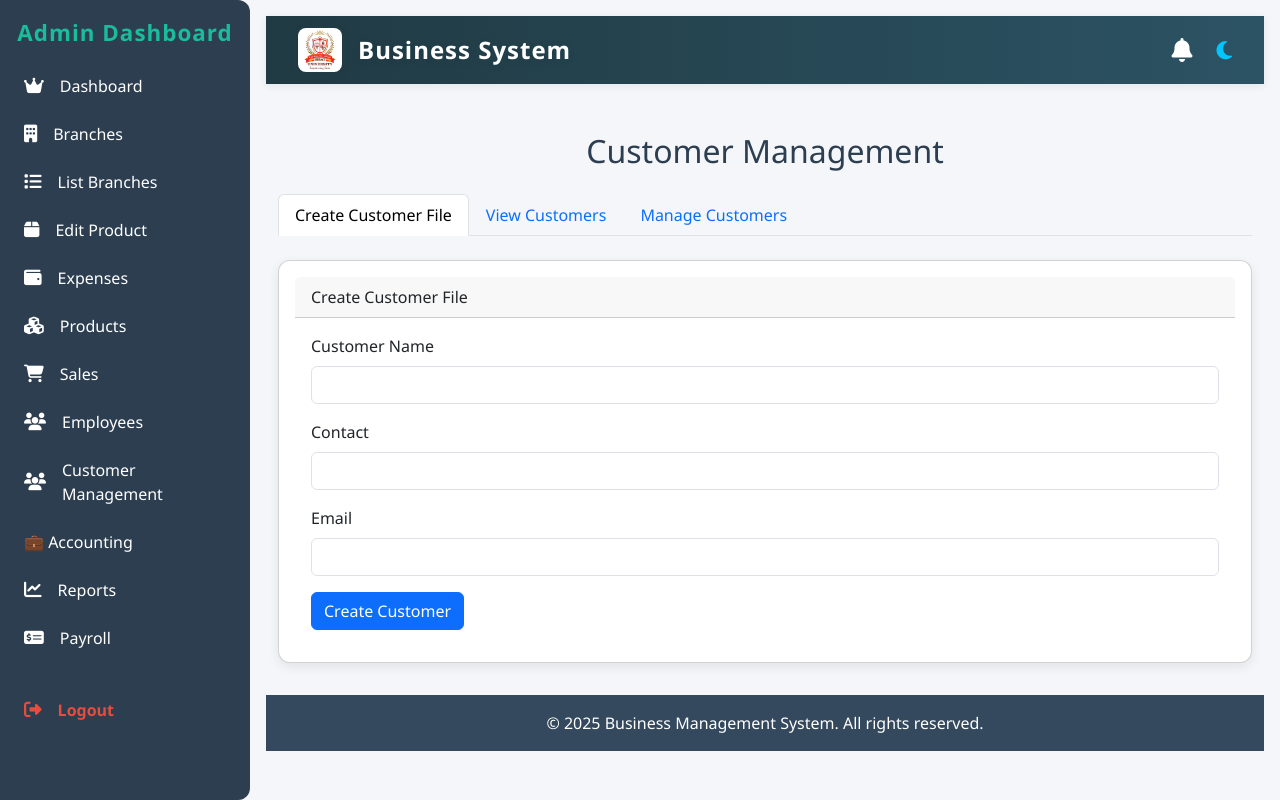
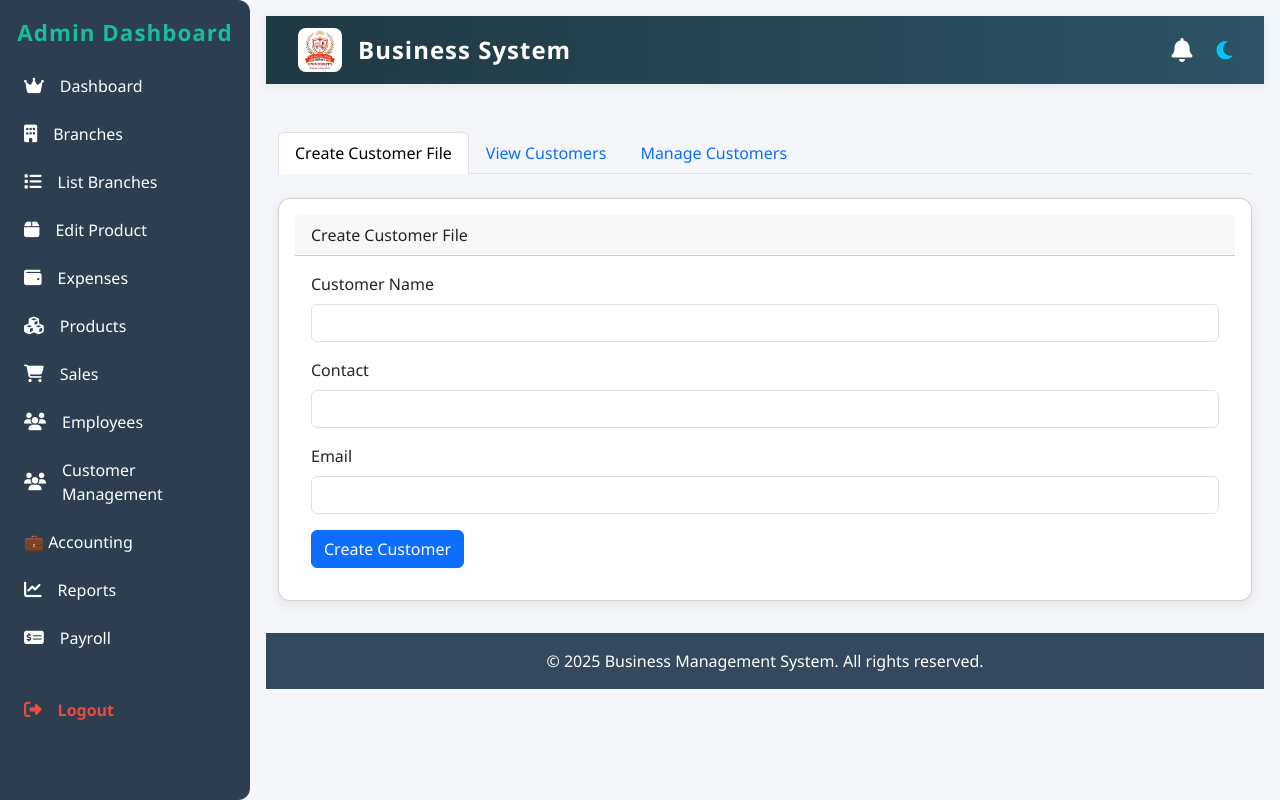
Before and after one commit to janiwyn/business-system, a PHP site: page /pages/customer_management.php in a window 1280 px wide. Run offline with PHP 8.4, Linux system fonts and the light colour scheme; the visitor is signed in with stand-in values (Sample User, id 1); data that the repository does not hold is empty.

Commit message:
fixed the header issues

```diff
--- a/pages/customer_management.php
+++ b/pages/customer_management.php
@@ -44,7 +44,6 @@ $customers = $conn->query("SELECT * FROM customers ORDER BY id DESC");
 ?>
 
 <div class="container mt-5">
-    <h2 class="text-center mb-4">Customer Management</h2>
     <?= $message; ?>
 
     <!-- Tabs -->
```
